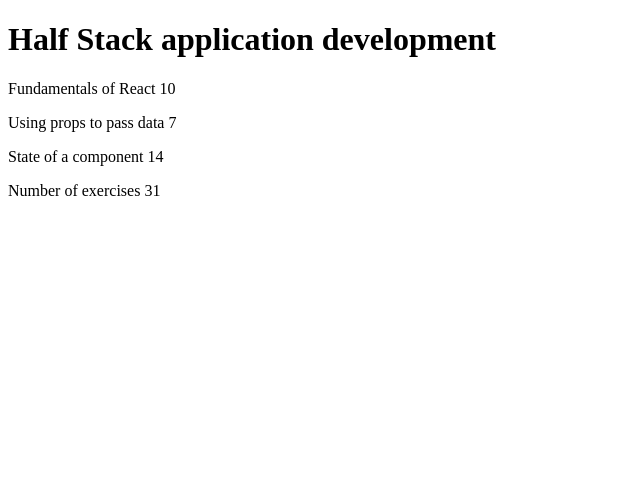
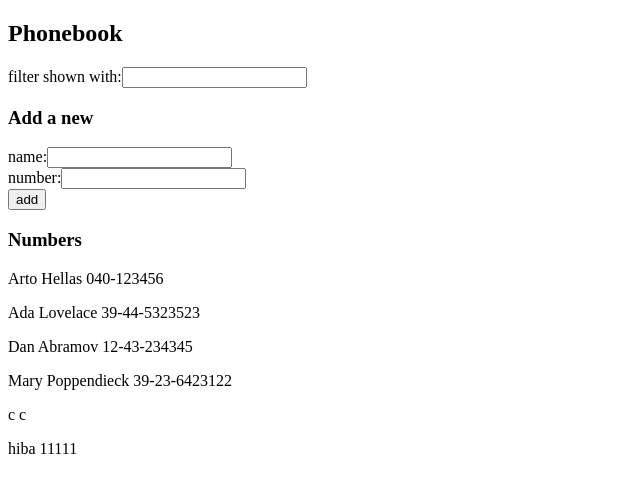
Before and after one commit to hiba-sam/bootcamp_fullstack, a React (Vite) app: page / in a window 1280 px wide. Shown: the top 492 px of the page, without its empty margins (0-640 px from the left). Built offline with nearby package versions, Linux system fonts and the light colour scheme; data requests are answered from the project's data file.

Commit message:
Add files via upload

```diff
--- /dev/null
+++ b/db.json
@@ -0,0 +1,39 @@
+{
+  "persons": [
+    {
+      "name": "Arto Hellas",
+      "number": "040-123456",
+      "id": "1"
+    },
+    {
+      "name": "Ada Lovelace",
+      "number": "39-44-5323523",
+      "id": "2"
+    },
+    {
+      "name": "Dan Abramov",
+      "number": "12-43-234345",
+      "id": "3"
+    },
+    {
+      "name": "Mary Poppendieck",
+      "number": "39-23-6423122",
+      "id": "4"
+    },
+    {
+      "name": "",
+      "number": "",
+      "id": "Se8loJM"
+    },
+    {
+      "name": "c",
+      "number": "c",
+      "id": "NXKbg7j"
+    },
+    {
+      "name": "hiba",
+      "number": "11111",
+      "id": "G7E9grF"
+    }
+  ]
+}
--- a/src/App.jsx
+++ b/src/App.jsx
@@ -1,15 +1,69 @@
-const Header = (props) => {
-  return (<div> <h1>{props.course}</h1> </div>)
+import { useState, useEffect } from 'react'
+import axios from 'axios'
+import Filter from './components/Filter'
+import PersonForm from './components/PersonForm'
+import Persons from './components/Persons'
+
+const App = () => {
+  const [persons, setPersons] = useState([])
+  const [newName, setNewName] = useState('')
+  const [newNumber, setNewNumber] = useState('')
+  const [filter, setFilter] = useState('')
+
+  // 🔥 Fetch data once when component mounts
+  useEffect(() => {
+    axios
+      .get('http://localhost:3001/persons')
+      .then(response => {
+        setPersons(response.data)
+      })
+  }, [])
+
+  const addPerson = (event) => {
+    event.preventDefault()
+
+    const personObject = {
+      name: newName,
+      number: newNumber
+    }
+
+    axios
+      .post('http://localhost:3001/persons', personObject)
+      .then(response => {
+        setPersons(persons.concat(response.data))
+        setNewName('')
+        setNewNumber('')
+      })
+  }
+
+  const personsToShow = persons.filter(person =>
+    person.name.toLowerCase().includes(filter.toLowerCase())
+  )
+
+  return (
+    <div>
+      <h2>Phonebook</h2>
+
+      <Filter
+        filter={filter}
+        setFilter={setFilter}
+      />
+
+      <h3>Add a new</h3>
+
+      <PersonForm
+        addPerson={addPerson}
+        newName={newName}
+        setNewName={setNewName}
+        newNumber={newNumber}
+        setNewNumber={setNewNumber}
+      />
+
+      <h3>Numbers</h3>
+
+      <Persons persons={personsToShow} />
+    </div>
+  )
 }
-const Content = (props) => {
-  return (<div> <p>{props.part} {props.exercises}</p> </div>)
-}
-const Total = (props) => {
-  return (<div> <p>Number of exercises {props.exercises}</p> </div>)
-}
-const App = () => {
-  const course = 'Half Stack application development'
-  const parts = [{ part: 'Fundamentals of React', exercises: 10 }, { part: 'Using props to pass data', exercises: 7 }, { part: 'State of a component', exercises: 14 }]
-  return (<div> <Header course={course} /> <Content part={parts[0].part} exercises={parts[0].exercises} /> <Content part={parts[1].part} exercises={parts[1].exercises} /> <Content part={parts[2].part} exercises={parts[2].exercises} /> <Total exercises={parts[0].exercises + parts[1].exercises + parts[2].exercises} /> </div>)
-}
+
 export default App
--- /dev/null
+++ b/src/components/Filter.jsx
@@ -0,0 +1,13 @@
+const Filter = ({ filter, setFilter }) => {
+    return (
+        <div>
+            filter shown with:
+            <input
+                value={filter}
+                onChange={(event) => setFilter(event.target.value)}
+            />
+        </div>
+    )
+}
+
+export default Filter
--- /dev/null
+++ b/src/components/PersonForm.jsx
@@ -0,0 +1,33 @@
+const PersonForm = ({
+    addPerson,
+    newName,
+    setNewName,
+    newNumber,
+    setNewNumber
+}) => {
+    return (
+        <form onSubmit={addPerson}>
+            <div>
+                name:
+                <input
+                    value={newName}
+                    onChange={(event) => setNewName(event.target.value)}
+                />
+            </div>
+
+            <div>
+                number:
+                <input
+                    value={newNumber}
+                    onChange={(event) => setNewNumber(event.target.value)}
+                />
+            </div>
+
+            <div>
+                <button type="submit">add</button>
+            </div>
+        </form>
+    )
+}
+
+export default PersonForm
--- /dev/null
+++ b/src/components/Persons.jsx
@@ -0,0 +1,13 @@
+const Persons = ({ persons }) => {
+    return (
+        <div>
+            {persons.map(person => (
+                <p key={person.id}>
+                    {person.name} {person.number}
+                </p>
+            ))}
+        </div>
+    )
+}
+
+export default Persons
--- a/src/main.jsx
+++ b/src/main.jsx
@@ -1,3 +1,4 @@
+
 import ReactDOM from 'react-dom/client'
 import App from './App'
 
```
Also changed, not shown: package.json (+9 -14 lines).
